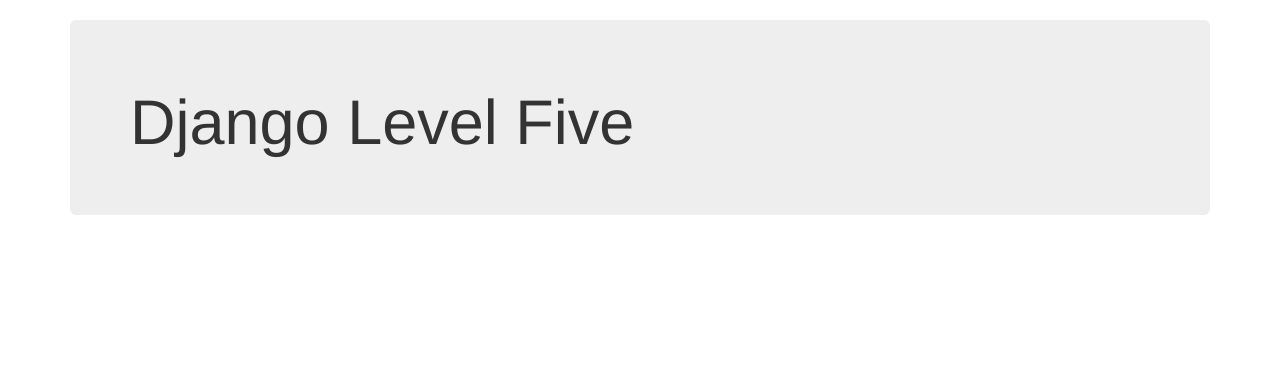
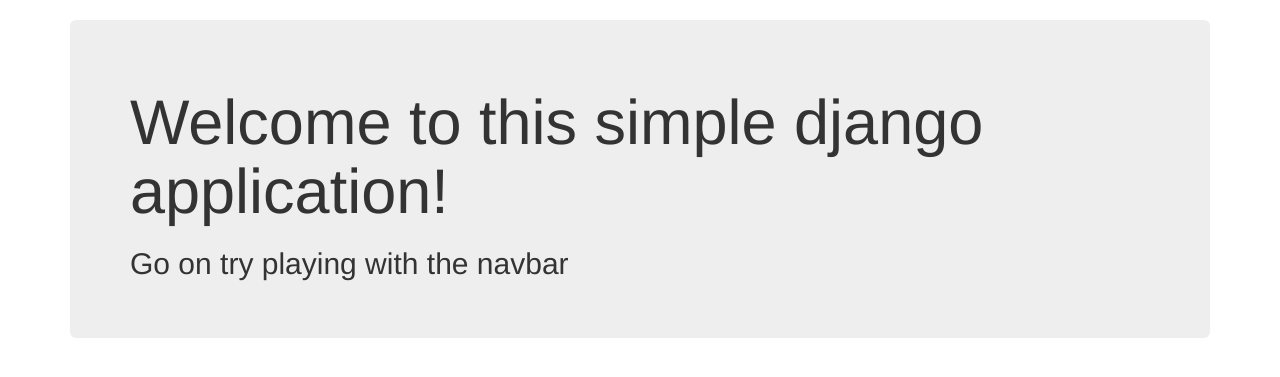
Before and after one commit to neverwannafly/DjangoExamples, a Django app: page / in a window 1280 px wide. Shown: the part 51-428 px from the top of the page. Run offline with Django 3.2, Linux system fonts and the light colour scheme; some libraries are stand-ins or nearby versions.

Commit message:
Updated index.html

```diff
--- a/templates/basic_app/index.html
+++ b/templates/basic_app/index.html
@@ -2,7 +2,8 @@
 {% block body_block %}
 
 <div class="jumbotron">
-    <h1>Django Level Five</h1>
+    <h1>Welcome to this simple django application!</h1>
+    <h2>Go on try playing with the navbar</h2>
 </div>
 
 {% endblock %}
```
